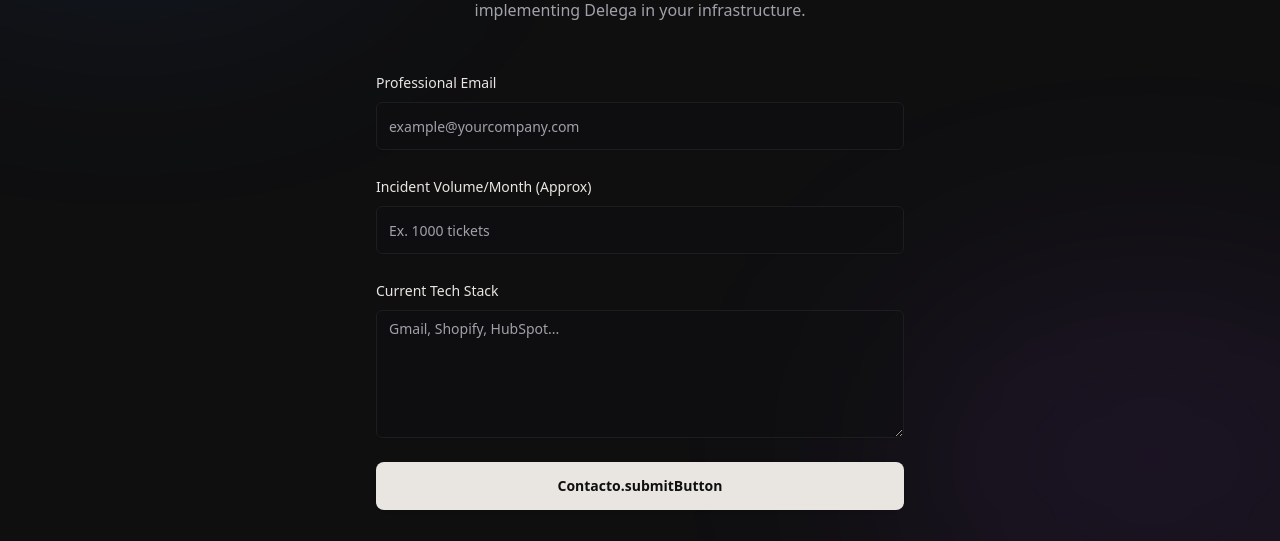
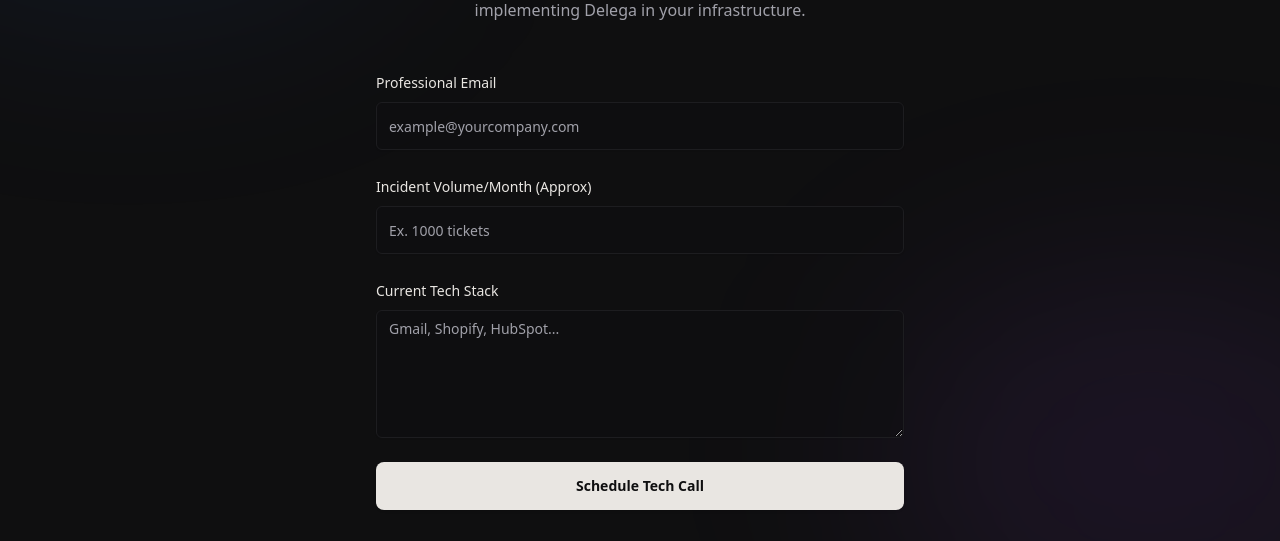
Before and after one commit to pablomartiniagency-sys/Delega-Main-Page, a Next.js app: page /en/contacto in a window 1280 px wide. Shown: the part 259-800 px from the top of the page. Built offline with nearby package versions, Linux system fonts and the light colour scheme.

Commit message:
feat(contact): implement Server Action for contact form submission and fix translation bug

```diff
--- /dev/null
+++ b/src/actions/contact.ts
@@ -0,0 +1,37 @@
+'use server';
+
+export async function submitContactForm(data: { email: string; volumen: string; stack: string }) {
+    try {
+        // Validate inputs
+        if (!data.email || !data.email.includes('@')) {
+            return { error: 'Correo electrónico no válido.' };
+        }
+
+        // Webhook integration logic (n8n or Zapier)
+        const webhookUrl = process.env.N8N_WEBHOOK_URL;
+
+        if (webhookUrl) {
+            const response = await fetch(webhookUrl, {
+                method: 'POST',
+                headers: {
+                    'Content-Type': 'application/json',
+                },
+                body: JSON.stringify(data),
+            });
+
+            if (!response.ok) {
+                console.error("Webhook submission failed:", await response.text());
+                return { error: 'Ocurrió un error al enviar tu solicitud. Inténtalo de nuevo.' };
+            }
+        } else {
+            // Simulate network latency for demo purposes
+            await new Promise(resolve => setTimeout(resolve, 1000));
+            console.log('Contacto recibido (Webhook no configurado):', data);
+        }
+
+        return { success: true };
+    } catch (e) {
+        console.error(e);
+        return { error: 'Fallo interno del servidor. Inténtalo de nuevo más tarde.' };
+    }
+}
--- /dev/null
+++ b/src/app/[locale]/contacto/ContactForm.tsx
@@ -0,0 +1,98 @@
+'use client';
+
+import { useState } from 'react';
+import { Button } from '@/components/ui/button';
+import { Input } from '@/components/ui/input';
+import { Label } from '@/components/ui/label';
+import { Textarea } from '@/components/ui/textarea';
+import { useTranslations } from 'next-intl';
+import { useToast } from '@/hooks/use-toast';
+import { submitContactForm } from '@/actions/contact';
+
+export function ContactForm() {
+    const t = useTranslations('Contacto');
+    const { toast } = useToast();
+    const [isPending, setIsPending] = useState(false);
+
+    async function handleSubmit(e: React.FormEvent<HTMLFormElement>) {
+        e.preventDefault();
+        setIsPending(true);
+
+        const formData = new FormData(e.currentTarget);
+        const email = formData.get('email') as string;
+        const volumen = formData.get('volumen') as string;
+        const stack = formData.get('stack') as string;
+
+        try {
+            const result = await submitContactForm({ email, volumen, stack });
+
+            if (result.error) {
+                toast({
+                    variant: "destructive",
+                    title: "Error",
+                    description: result.error,
+                });
+            } else {
+                toast({
+                    title: "Solicitud enviada",
+                    description: "Nuestro equipo se pondrá en contacto contigo pronto.",
+                });
+                // Reset form
+                (e.target as HTMLFormElement).reset();
+            }
+        } catch (error) {
+            toast({
+                variant: "destructive",
+                title: "Error",
+                description: "Ocurrió un error inesperado al enviar el formulario.",
+            });
+        } finally {
+            setIsPending(false);
+        }
+    }
+
+    return (
+        <form onSubmit={handleSubmit} className="space-y-6">
+            <div className="space-y-2">
+                <Label htmlFor="email">{t('emailLabel')}</Label>
+                <Input
+                    id="email"
+                    name="email"
+                    type="email"
+                    required
+                    placeholder={t('emailPlaceholder')}
+                    className="bg-background/50 border-border h-12"
+                    disabled={isPending}
+                />
+            </div>
+            <div className="space-y-2">
+                <Label htmlFor="volumen">{t('volLabel')}</Label>
+                <Input
+                    id="volumen"
+                    name="volumen"
+                    type="text"
+                    placeholder={t('volPlaceholder')}
+                    className="bg-background/50 border-border h-12"
+                    disabled={isPending}
+                />
+            </div>
+            <div className="space-y-2">
+                <Label htmlFor="stack">{t('stackLabel')}</Label>
+                <Textarea
+                    id="stack"
+                    name="stack"
+                    placeholder={t('stackPlaceholder')}
+                    className="bg-background/50 border-border min-h-32"
+                    disabled={isPending}
+                />
+            </div>
+            <Button
+                className="w-full h-12 text-sm font-semibold rounded-lg bg-foreground text-background"
+                type="submit"
+                disabled={isPending}
+            >
+                {isPending ? "Enviando..." : t('button')}
+            </Button>
+        </form>
+    );
+}
--- a/src/app/[locale]/contacto/page.tsx
+++ b/src/app/[locale]/contacto/page.tsx
@@ -1,10 +1,7 @@
-import { Button } from '@/components/ui/button';
-import { Input } from '@/components/ui/input';
-import { Label } from '@/components/ui/label';
-import { Textarea } from '@/components/ui/textarea';
 import { Metadata } from 'next';
 import { getTranslations } from 'next-intl/server';
 import { useTranslations } from 'next-intl';
+import { ContactForm } from './ContactForm';
 
 export async function generateMetadata(props: { params: Promise<{ locale: string }> }): Promise<Metadata> {
     const params = await props.params;
@@ -22,21 +19,7 @@ export default function Contacto() {
             <h1 className="text-4xl font-bold tracking-tight mb-4 text-center">{t('title')}</h1>
             <p className="text-center text-muted-foreground mb-12">{t('desc')}</p>
 
-            <form className="space-y-6">
-                <div className="space-y-2">
-                    <Label htmlFor="email">{t('emailLabel')}</Label>
-                    <Input id="email" type="email" placeholder={t('emailPlaceholder')} className="bg-background/50 border-border h-12" />
-                </div>
-                <div className="space-y-2">
-                    <Label htmlFor="volumen">{t('volLabel')}</Label>
-                    <Input id="volumen" type="text" placeholder={t('volPlaceholder')} className="bg-background/50 border-border h-12" />
-                </div>
-                <div className="space-y-2">
-                    <Label htmlFor="stack">{t('stackLabel')}</Label>
-                    <Textarea id="stack" placeholder={t('stackPlaceholder')} className="bg-background/50 border-border min-h-32" />
-                </div>
-                <Button className="w-full h-12 text-sm font-semibold rounded-lg bg-foreground text-background" type="button">{t('submitButton')}</Button>
-            </form>
+            <ContactForm />
         </div>
     );
 }
--- a/src/app/[locale]/layout.tsx
+++ b/src/app/[locale]/layout.tsx
@@ -5,6 +5,7 @@ import { Navbar } from '@/components/Navbar';
 import { Footer } from '@/components/Footer';
 import { NextIntlClientProvider } from 'next-intl';
 import { getMessages } from 'next-intl/server';
+import { Toaster } from '@/components/ui/toaster';
 
 const inter = Inter({ subsets: ['latin'], variable: '--font-inter' });
 
@@ -36,6 +37,7 @@ export default async function RootLayout({
           <Navbar />
           <main className="flex-grow">{children}</main>
           <Footer />
+          <Toaster />
         </NextIntlClientProvider>
       </body>
     </html>
```
